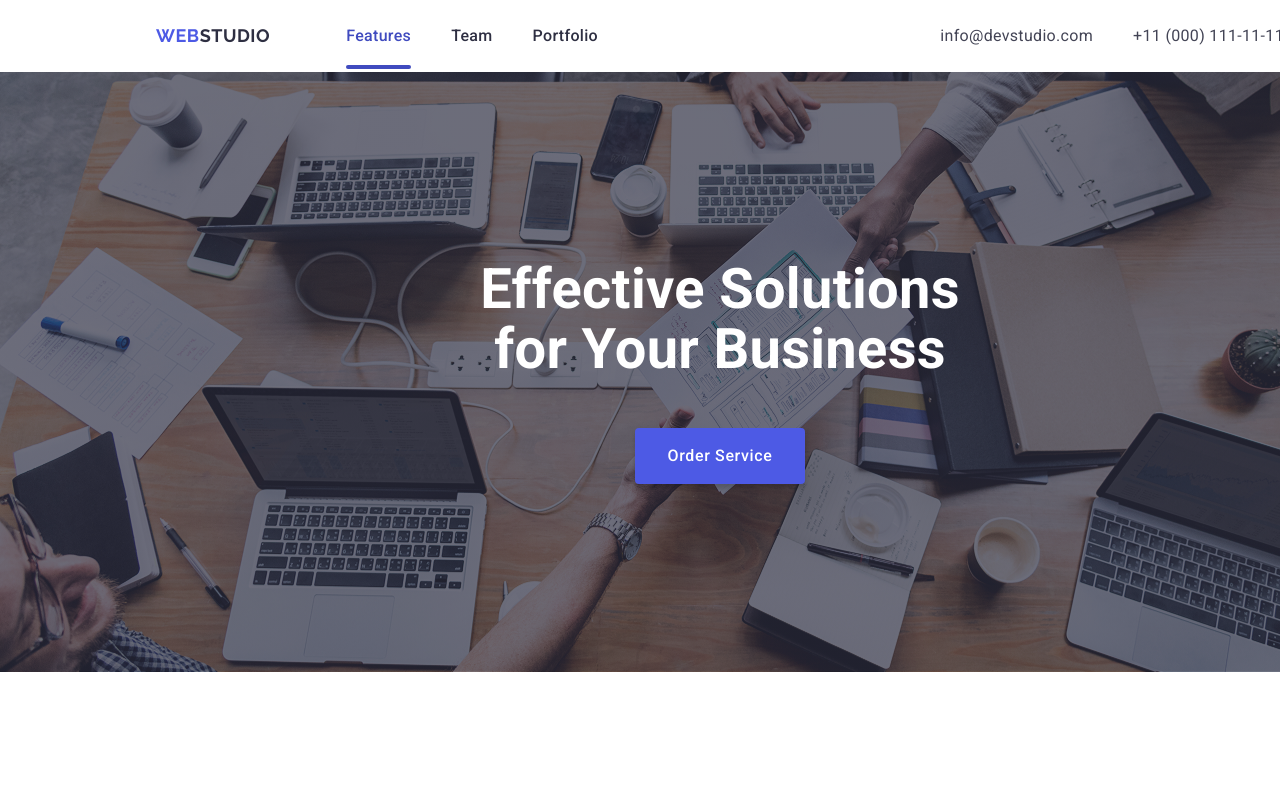
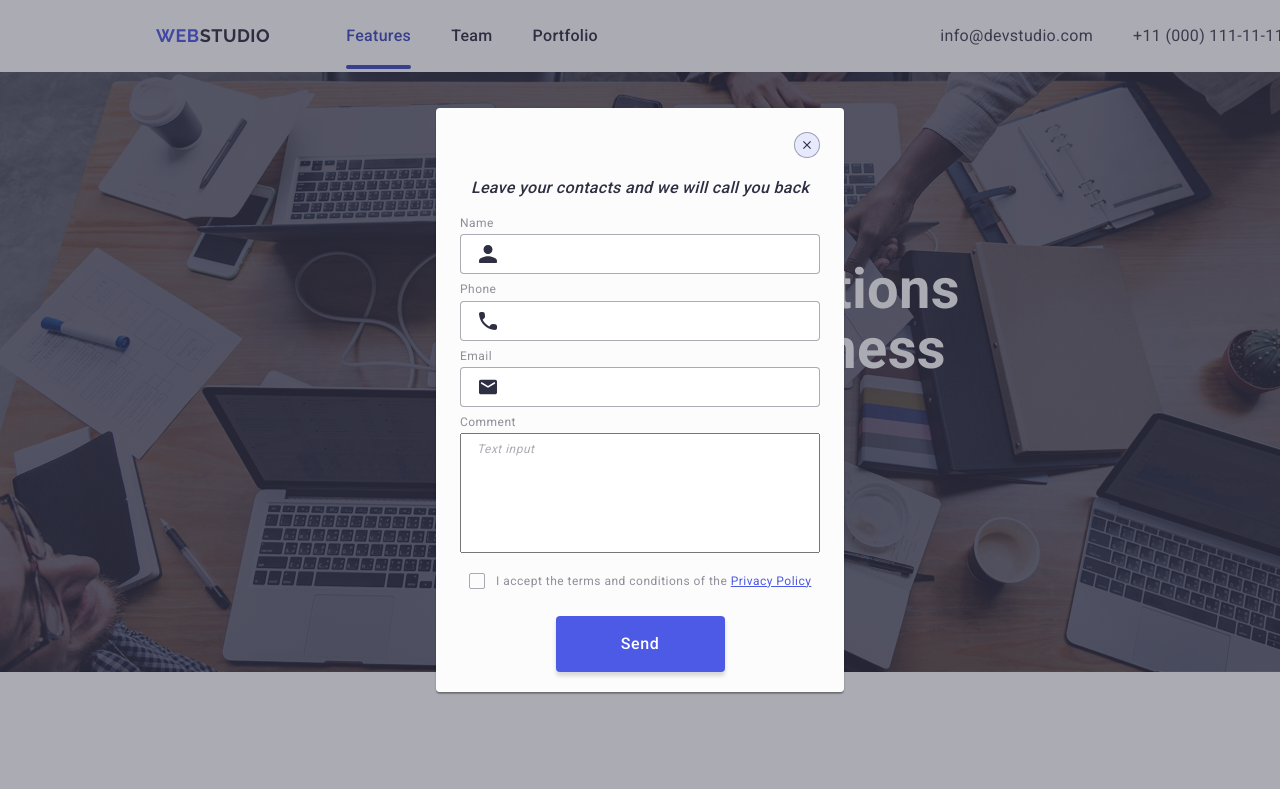
Before and after one commit to ASNech/goit-markup-hw-05, a plain HTML site: page index.html in a window 1280 px wide. Shown: the top 789 px of the page. Drawn offline with nearby package versions, Linux system fonts and the light colour scheme.

Commit message:
Fix mistakes_2

```diff
--- a/css/footer.css
+++ b/css/footer.css
@@ -104,7 +104,7 @@
 }
 .footer-subscribe-input::placeholder {
   font-size: 12px;
-  line-height: 117%;
+  line-height: 2;
   letter-spacing: 0.04em;
   color: #ffffff;
 }
--- a/css/modal.css
+++ b/css/modal.css
@@ -8,14 +8,16 @@
   width: 100%;
   height: 100%;
   background-color: rgba(46, 47, 66, 0.4);
-  opacity: 0;
-  pointer-events: none;
+  opacity: 1;
+  pointer-events: auto;
   z-index: 999;
+  visibility: visible;
 }
 
 .modal-overlay.is-open {
   opacity: 1;
   pointer-events: auto;
+  visibility: visible;
 }
 
 .modal {
@@ -48,6 +50,9 @@
   line-height: 0;
   padding: 8px;
   fill: #2e2f42;
+  transition-property: background-color, fill;
+  transition-duration: 250ms;
+  transition-timing-function: cubic-bezier(0.4, 0, 0.2, 1);
 }
 
 .modal-close:hover {
@@ -88,8 +93,7 @@
 
 .input-label {
   display: block;
-  font-style: italic;
-  font-size: 12px;
+ font-size: 12px;
   line-height: 117%;
   letter-spacing: 0.04em;
   color: #8e8f99;
@@ -106,25 +110,28 @@
   left: 16px;
   transform: translateY(-50%);
   fill: #2e2f42;
+	transition: fill 250ms cubic-bezier(0.4, 0, 0.2, 1);
 }
 
 .input-field {
-  border: 1px solid #8e8f99;
+  border: 1px solid rgba(46, 47, 66, 0.4);
   border-radius: 4px;
   padding: 8px 38px;
   height: 40px;
   width: 360px;
   box-sizing: border-box;
+	transition: border-color 250ms cubic-bezier(0.4, 0, 0.2, 1);
 }
 
 .input-textarea {
-  border: 1px solid rgba(46, 47, 66, 0.5);
+  border: 1px solid rgba(46, 47, 66, 0.4)
   border-radius: 4px;
   padding: 8px 16px;
   height: 120px;
   resize: none;
   box-sizing: border-box;
   width: 360px;
+	transition: border-color 250ms cubic-bezier(0.4, 0, 0.2, 1);
 }
 
 .input-textarea::placeholder {
@@ -132,7 +139,7 @@
   font-size: 12px;
   line-height: 117%;
   letter-spacing: 0.04em;
-  color: rgba(46, 47, 66, 0.5);
+  color: rgba(46, 47, 66, 0.4);
 }
 
 .input-field:focus,
@@ -146,11 +153,11 @@
 }
 
 .checkbox-label {
-  font-style: italic;
   font-size: 12px;
   line-height: 117%;
   letter-spacing: 0.04em;
   color: #8e8f99;
+	margin-bottom: 16px;
 }
 
 .custom-checkbox {
@@ -165,6 +172,7 @@
   border: 1px solid rgba(46, 47, 66, 0.4);
   background-color: transparent;
   line-height: 0;
+	transition: background-color 250ms cubic-bezier(0.4, 0, 0.2, 1);
 }
 
 .checkbox-icon {
@@ -172,13 +180,18 @@
 }
 
 .checkbox-field:checked + .checkbox-label > .custom-checkbox {
-  background-color: #4d5ae5;
+  background-color: #404bbf;
   border: none;
 }
 
-.checkbox-field:checked + .custom-checkbox .checkbox-icon {
+.checkbox-field:checked + .checkbox-label .checkbox-icon {
   opacity: 1;
   fill: #f4f4fd;
+}
+
+.policy-ref {
+	color: #4d5ae5;
+	text-decoration: underline;
 }
 
 .submit-btn {
@@ -193,12 +206,11 @@
   box-shadow: 0 4px 4px 0 rgba(0, 0, 0, 0.15);
   transition: background-color 250ms cubic-bezier(0.4, 0, 0.2, 1);
   margin-top: 24px;
-  font-style: italic;
   font-weight: 500;
-  line-height: 150%;
+  line-height: 1.5;
   letter-spacing: 0.04em;
 }
 
-.submit-btn:active {
+.submit-btn:active, .submit-btn:focus, .submit-btn:hover {
   background-color: #404bbf;
 }
--- a/index.html
+++ b/index.html
@@ -572,7 +572,7 @@
                   </span>
                   <span
                     >I accept the terms and conditions of the
-                    <a href="#">Privacy Policy</a></span
+                    <a href="#" class="policy-ref">Privacy Policy</a></span
                   ></label
                 >
               </div>
```
